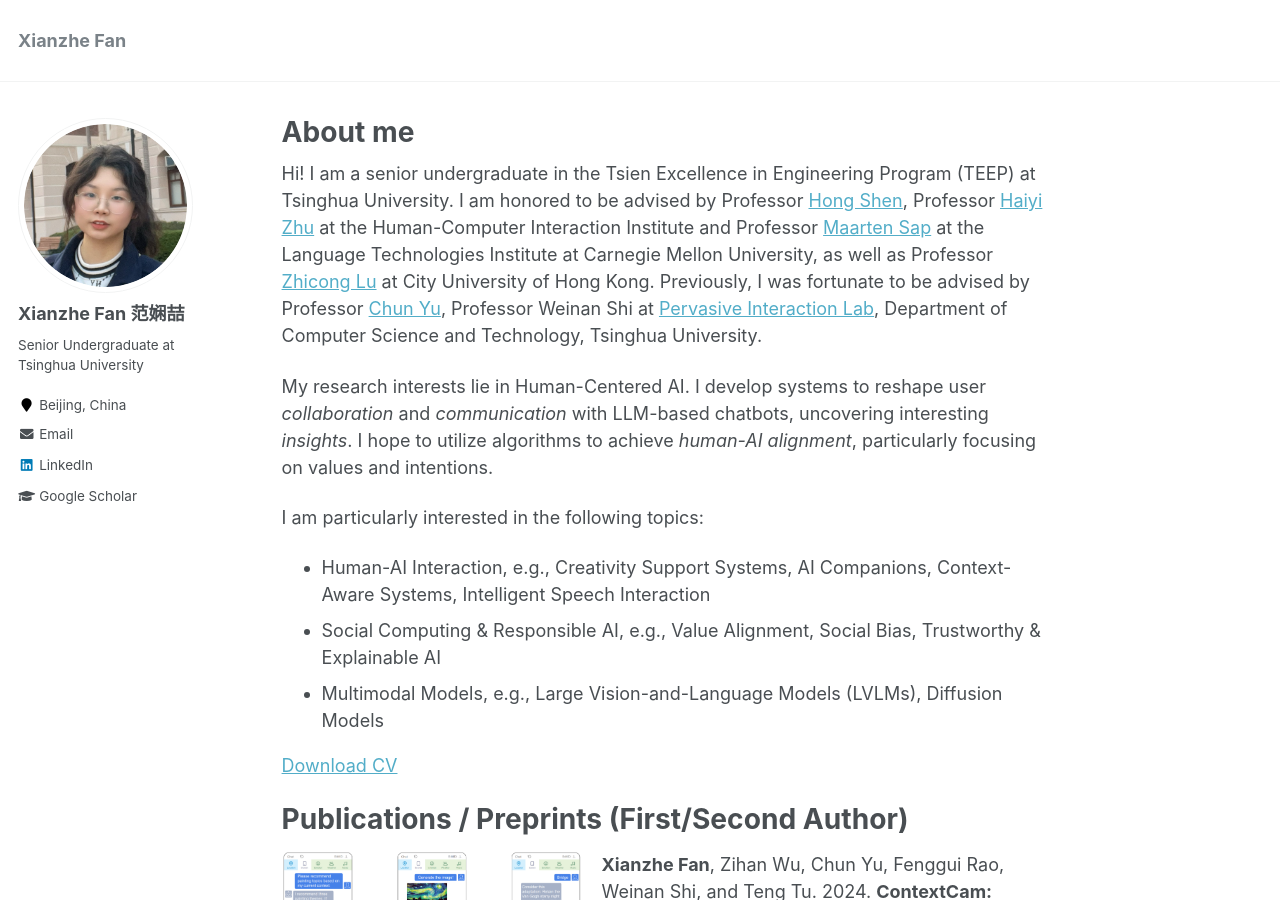
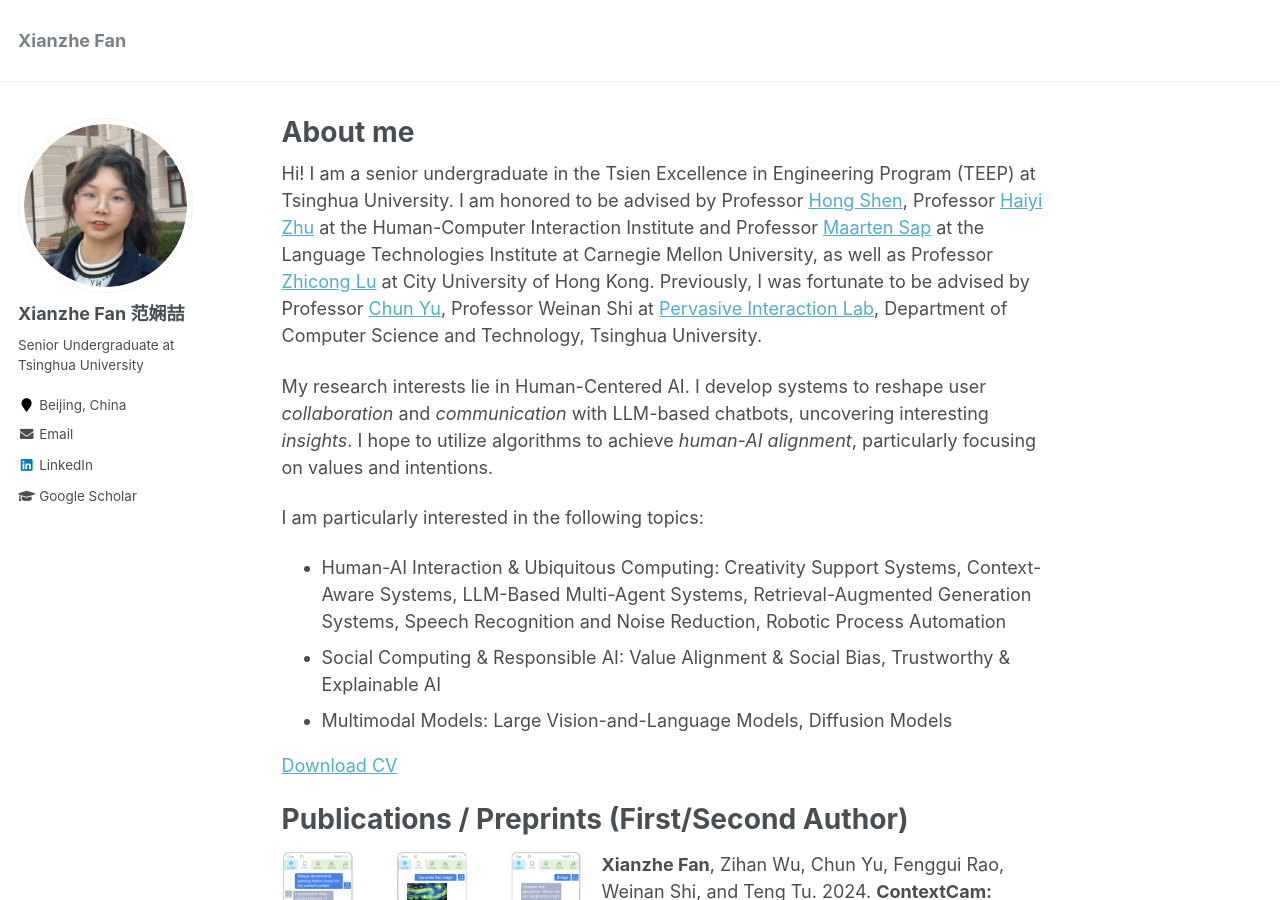
Before and after one commit to XianzheFan/XianzheFan.github.io, a Jekyll site: the page built from _pages/about.md, in a window 1280 px wide and 900 px high. Built offline with Jekyll 4.4.1, drawn with Linux system fonts in a browser that asks for light colours.

Commit message:
Add files via upload

```diff
--- a/_pages/about.md
+++ b/_pages/about.md
@@ -17,9 +17,9 @@ My research interests lie in Human-Centered AI.
 I develop systems to reshape user *collaboration* and *communication* with LLM-based chatbots, uncovering interesting *insights*. I hope to utilize algorithms to achieve *human-AI alignment*, particularly focusing on values and intentions.
 
 I am particularly interested in the following topics:
-* Human-AI Interaction, e.g., Creativity Support Systems, AI Companions, Context-Aware Systems, Intelligent Speech Interaction
-* Social Computing & Responsible AI, e.g., Value Alignment, Social Bias, Trustworthy & Explainable AI
-* Multimodal Models, e.g., Large Vision-and-Language Models (LVLMs), Diffusion Models
+* Human-AI Interaction & Ubiquitous Computing: Creativity Support Systems, Context-Aware Systems, LLM-Based Multi-Agent Systems, Retrieval-Augmented Generation Systems, Speech Recognition and Noise Reduction, Robotic Process Automation
+* Social Computing & Responsible AI: Value Alignment & Social Bias, Trustworthy & Explainable AI
+* Multimodal Models: Large Vision-and-Language Models, Diffusion Models
 
 [Download CV](https://xianzhefan.github.io/files/CV.pdf)
 
```
